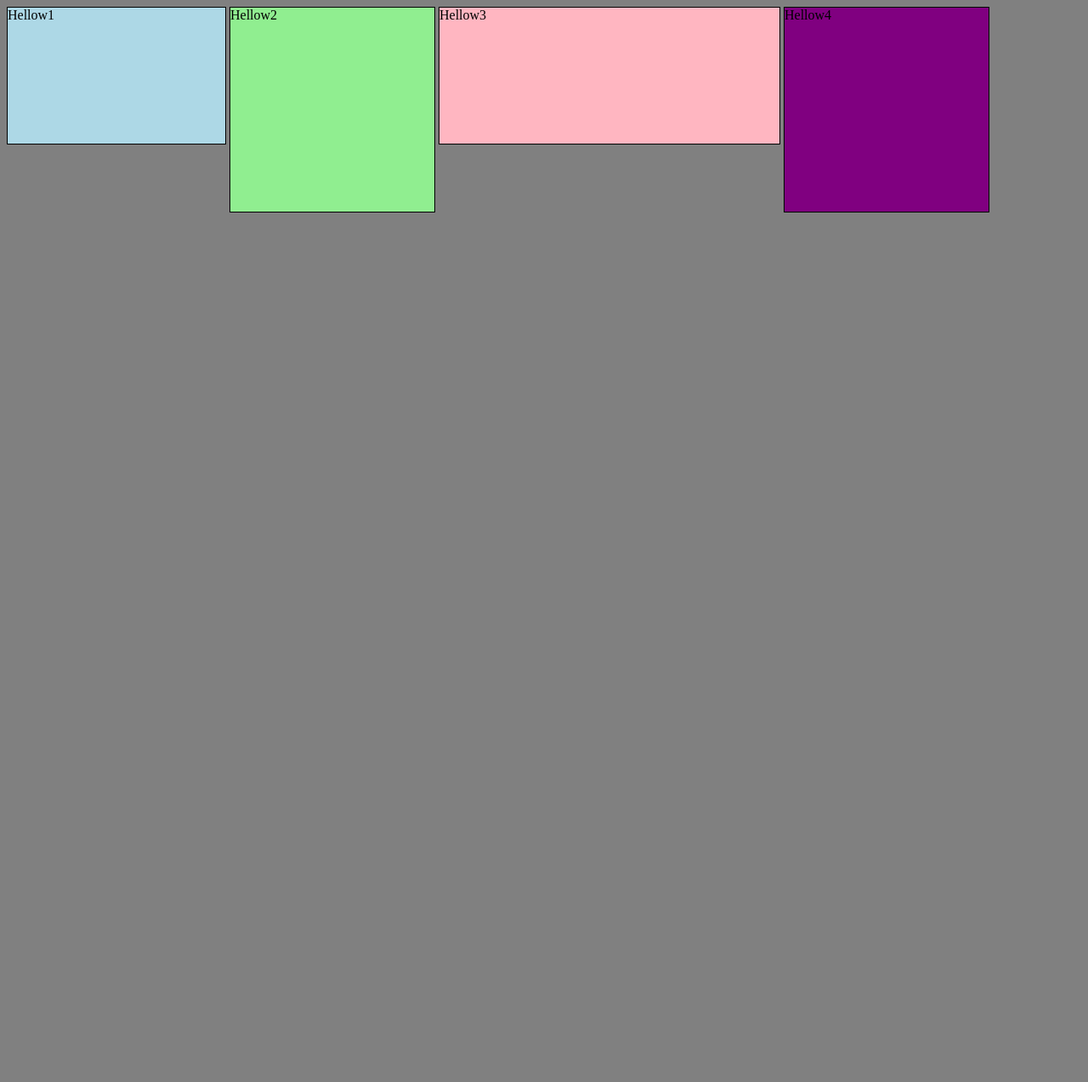
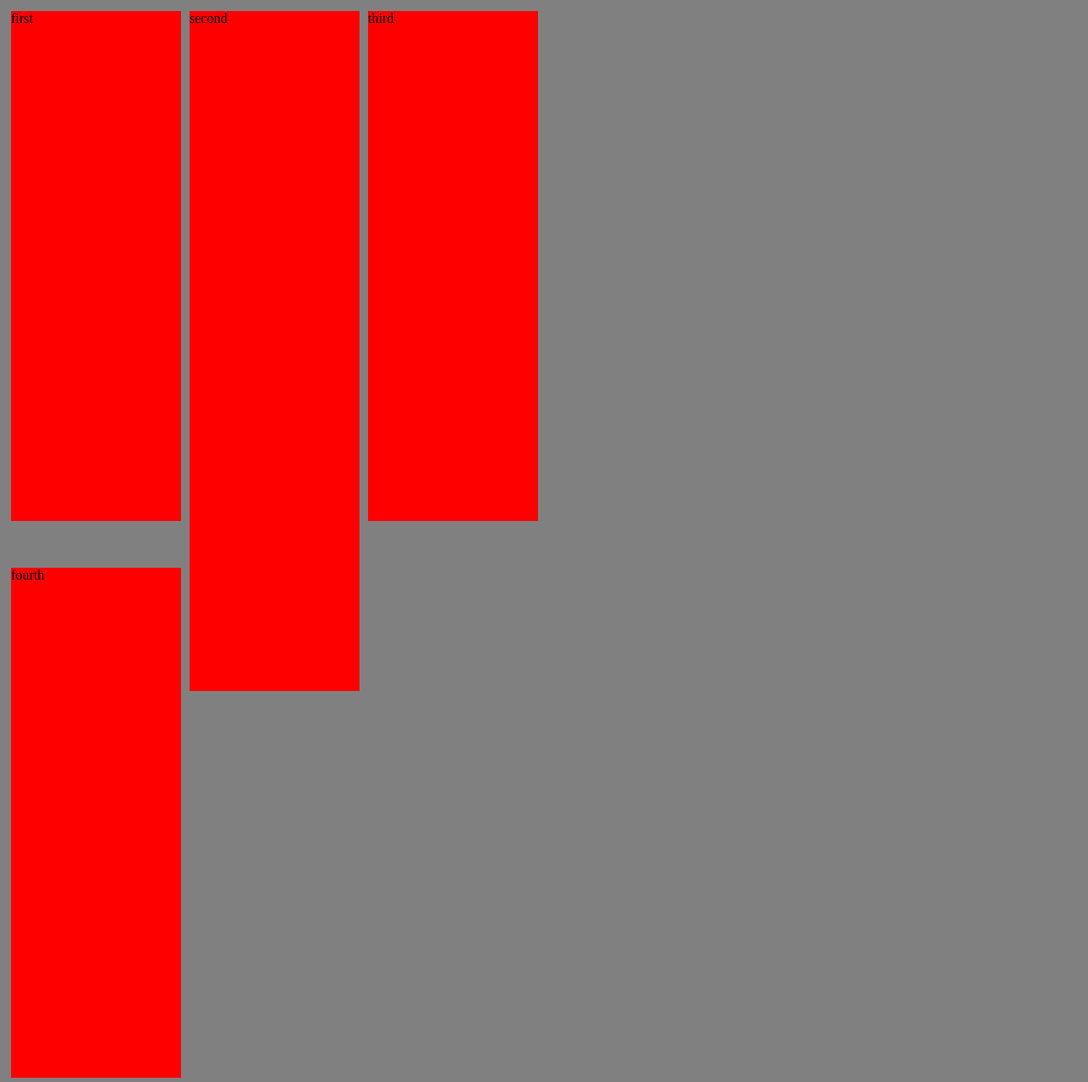
Before and after one commit to itshasnainkhanofficial/Box-error, a plain HTML site: page box-4 should be below the box-1/box-4 should be below the box-1.html in a window 1280 px wide. Shown: the whole page at 85% size. Before the commit the page ends 800 px from the top, so only its background shows below. Drawn offline with Linux system fonts and the light colour scheme.

Commit message:
errors solved

```diff
--- a/box-4 should be below the box-1/box-4 should be below the box-1.html
+++ b/box-4 should be below the box-1/box-4 should be below the box-1.html
@@ -10,21 +10,21 @@
 .first{
     display: inline-block;
     background-color: lightblue;
-    width: 16em;
+    width: 20em;
     height: 10em;
 border:1px solid black;
 }
 .second{
     display: inline-block;
     background-color: lightgreen;
-        width: 15em;
+        width: 20em;
         height: 15em;
          border:1px solid black;
 }
 .third{
     display: inline-block;
     background-color: lightpink;
-    width: 25em;
+    width: 27em;
     height: 10em;
      border:1px solid black;
 
@@ -33,25 +33,59 @@ border:1px solid black;
 .fourth{
     display: inline-block;
     background-color: purple;
-    width: 15em;
+    width: 18em;
     height: 15em;
      border:1px solid black;
 
 }
+
+div{
+    float: left;
+    width: 200px;
+    height: 600px;
+    background-color: red;
+    margin: 5px;
+
+}
+.height{
+    height: 800px;
+}
+.clear{
+    clear: both;
+}
+
+.margin{
+    margin-top: -150px;
+}
+
     </style>
 </head>
 <body>
-   <span class="first">
-       <div> Hellow1</div>
+
+    <div>
+        first
+    </div>
+    <div class="height">
+        second
+    </div>
+    <div>
+        third
+    </div>
+    <div class="clear margin">
+        fourth
+    </div>
+
+   <!--<span class="first">
+  Hellow world
    </span>
    <span class="second">
-       <div> Hellow2</div>
+      Hellow world
    </span>
    <span class="third">
-       <div> Hellow3</div>
+     Hellow world
    </span>
    <span class="fourth ">
-       <div> Hellow4</div>
-   </span>
+       Hellow world
+   </span>-->
 </body>
 </html>
```
Also changed, not shown: light-pink box should be centered with respect to light-blue box/light-pink box should be centered with respect to light-blue box.html (+8 -2 lines), purple-box should align with skyblue-box/purple-box should align with skyblue-box.html (+1 -0 lines).
